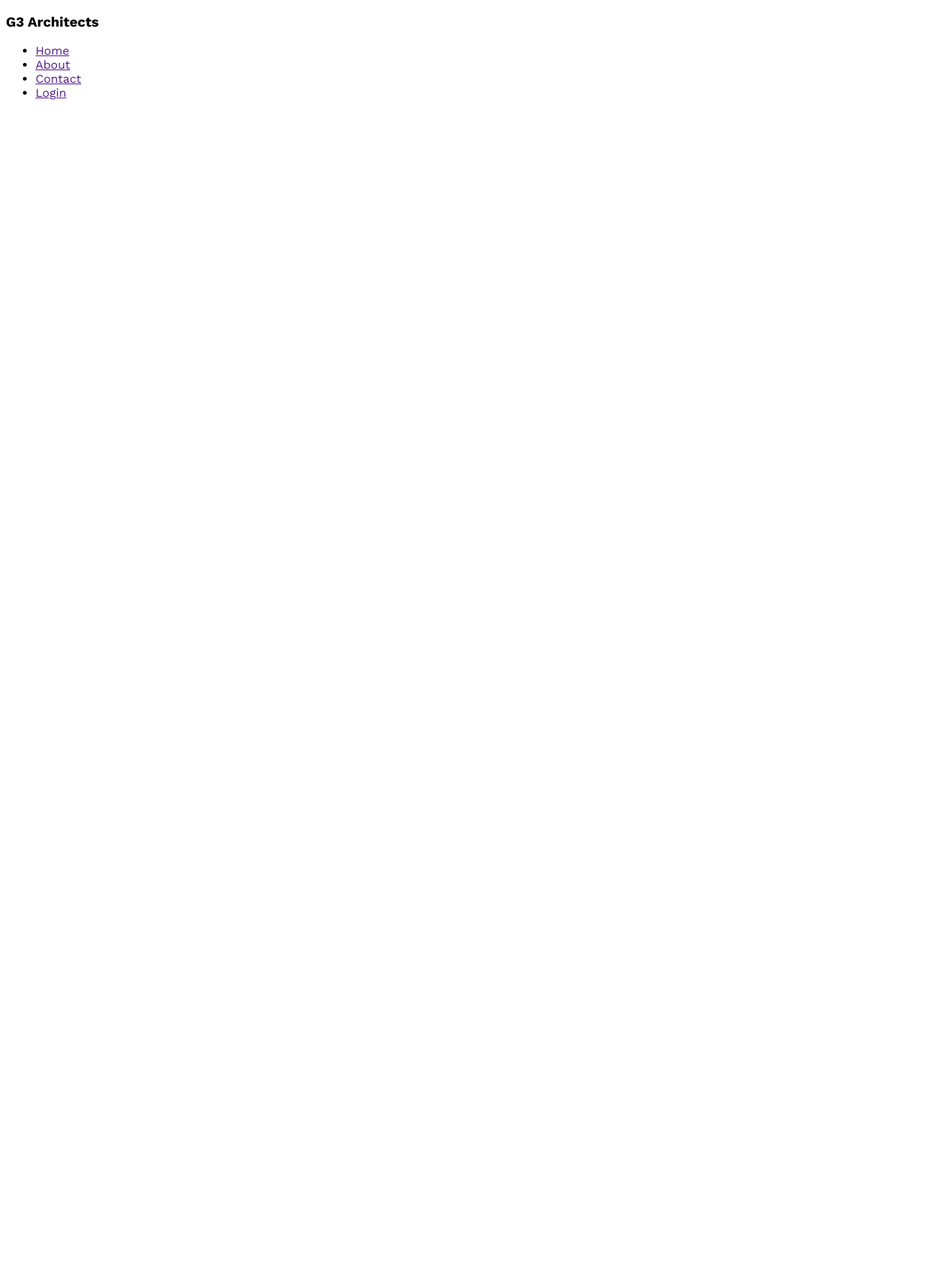
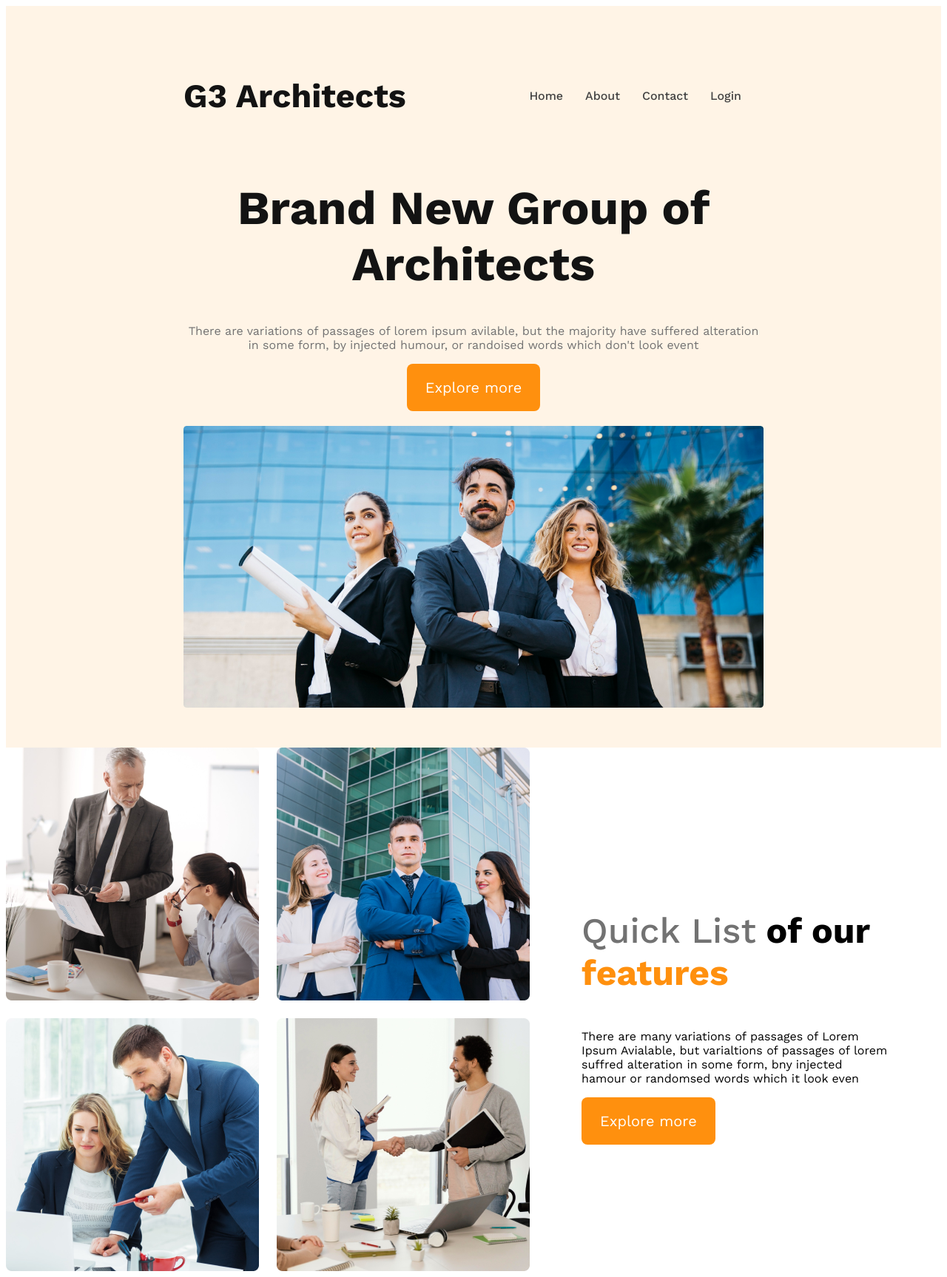
Before and after one commit to nahidbinalamsami/Programming-hero, a plain HTML site: page g3-architects-website/index.html in a window 1280 px wide. Shown: the whole page at 74% size. Before the commit the page ends 800 px from the top, so only its background shows below. Drawn offline with nearby package versions, Linux system fonts and the light colour scheme.

Commit message:
header work complete

```diff
--- a/g3-architects-website/index.html
+++ b/g3-architects-website/index.html
@@ -8,11 +8,8 @@
 </head>
 <body>
     <header>
-
-    </header>
-    <main>
         <nav>
-    <h3>G3 Architects</h3>
+        <h3 class="nav-title">G3 Architects</h3>
         <ul>
             <li><a href="">Home</a></li>
             <li><a href="">About</a></li>
@@ -20,6 +17,35 @@
             <li><a href="">Login</a></li>
         </ul>
     </nav>
+    <div class="banner">
+        <div class="banner-content">
+            <h1 class="banner-title">
+                Brand New Group of Architects  </h1>
+           <p class="banner-description">There are variations of passages of lorem ipsum avilable, but the majority have suffered alteration in some form, by injected humour, or randoised words which don't look event</p>
+           <button class="btn-primary">
+            Explore more
+           </button>
+        </div>
+       <img src="./images/banner.png" alt="">
+    </div>
+    </header>
+    <main>
+        <!-- team sections -->
+        <section class="teams-container">
+            <div class="teams-img-container">
+                <img src="images/team1.png" alt="">
+                <img src="images/team2.png" alt="">
+                <img src="images/team3.png" alt="">
+                <img src="images/team4.png" alt="">
+
+            </div>
+            <div class="teams-content">
+                 <h3 class="teams-title">
+                    <span class="quick-list">Quick List</span>  <span>of our </span> <span class="text-features">features</span> </h3>
+                 <p class="teams-description">There are many variations of passages of Lorem Ipsum Avialable, but varialtions of passages of lorem suffred alteration in some form, bny injected hamour or randomsed words which it look even</p>
+                 <button class="btn-primary">Explore more</button>
+            </div>
+        </section>
 
     </main>
     <footer>
--- a/g3-architects-website/style/style.css
+++ b/g3-architects-website/style/style.css
@@ -1,5 +1,108 @@
 /* work sans font input by google */
   @import url('https://fonts.googleapis.com/css2?family=Work+Sans:ital,wght@0,400;0,500;0,600;0,700;0,800;1,700&display=swap');
 *{
+    /* shered style */
     font-family: 'Work Sans', sans-serif;
 }
+.btn-primary{
+    border-radius: 8px;
+    background: #ff900e;
+    padding: 20px 25px;
+    color: #fff;
+    font-size: 1.25rem;
+    cursor: pointer;
+    border: 0;
+}
+/* header style */
+header{
+    background: rgb(255, 144, 14, .10);
+    padding: 50px 240px;
+    color: #131313;
+
+
+}
+nav{
+    display: flex;
+    justify-content: space-between;
+    align-items: center;
+}
+.nav-title{
+    font-size: 2.8rem;
+    font-weight: 700;
+}
+nav > ul{
+    display: flex;
+}
+nav li{
+    list-style: none;
+    margin-right: 30px;
+    font-weight: 500;
+    font-size: 1rem;
+}
+nav li a{
+    text-decoration: none;
+    color: #424242;
+}
+/* banner style */
+.banner-content{
+    max-width: 800px;
+    text-align: center;
+    margin: 0 auto;
+
+}
+.banner-title{
+    font-size: 4rem;
+    font-weight: 700;
+    color: #131313;
+}
+.banner-description{
+    color: #727272;
+
+}
+.banner img{
+    margin-top: 20px;
+    width: 100%;
+}
+
+
+/* responsive media quries */
+@media screen and (max-width: 576px) {
+
+    header{
+        padding: 0px;
+
+    }
+    nav{
+        flex-direction: column;
+    }
+}
+/* main styles */
+main{
+    max-width: 1440px;
+    margin: 0 auto;
+}
+.teams-container{
+    display: flex;
+    align-items: center;
+}
+.teams-img-container{
+    display: grid;
+    grid-template-columns: repeat(2,1fr);
+    gap: 24px;
+}
+.teams-content{
+    padding-right: 70px;
+    padding-left: 70px;
+}
+.teams-title{
+    font-size: 3rem;
+}
+.teams-title .quick-list{
+    color: #727272;
+    font-weight: 500;
+}
+
+.teams-title .text-features{
+    color: #ff900e;
+    font-weight: 700;
+}
```
Lines whose indentation alone changed are shown as unchanged.
